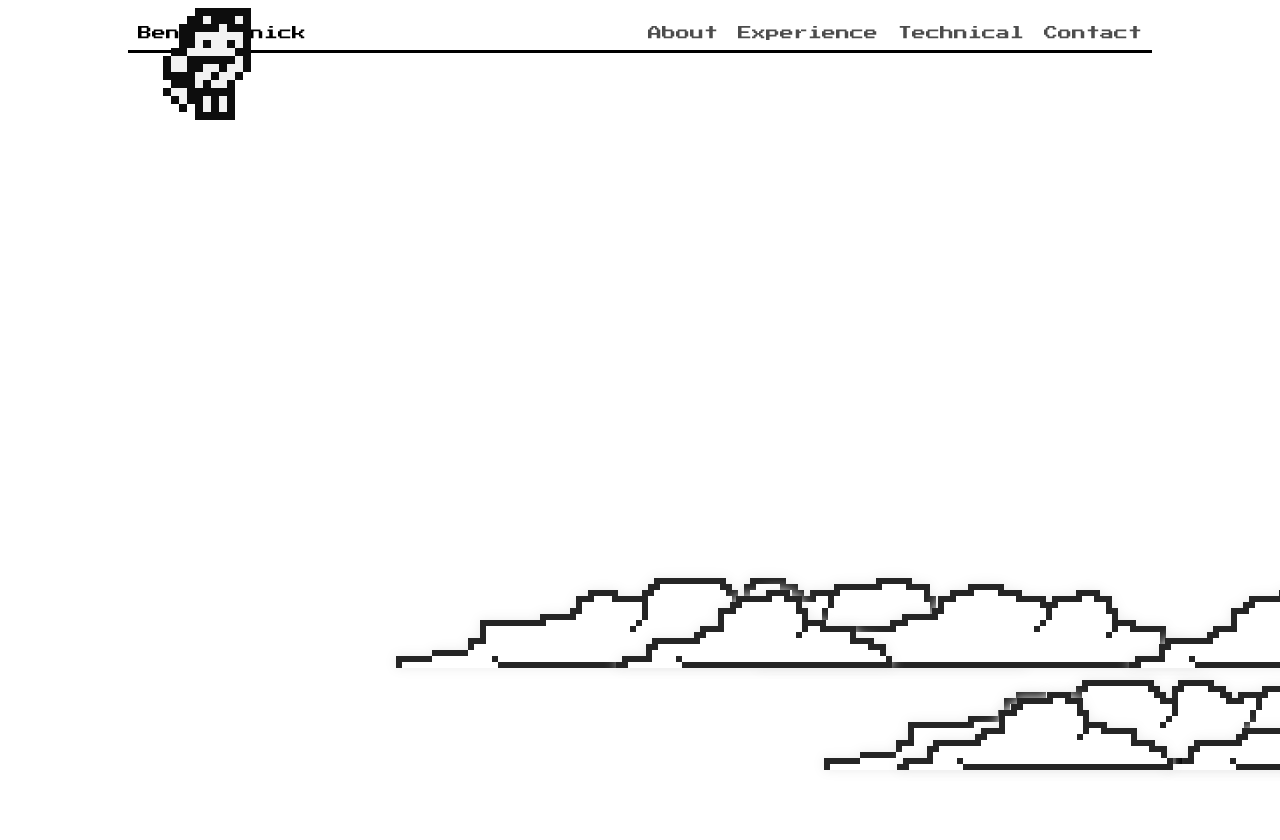
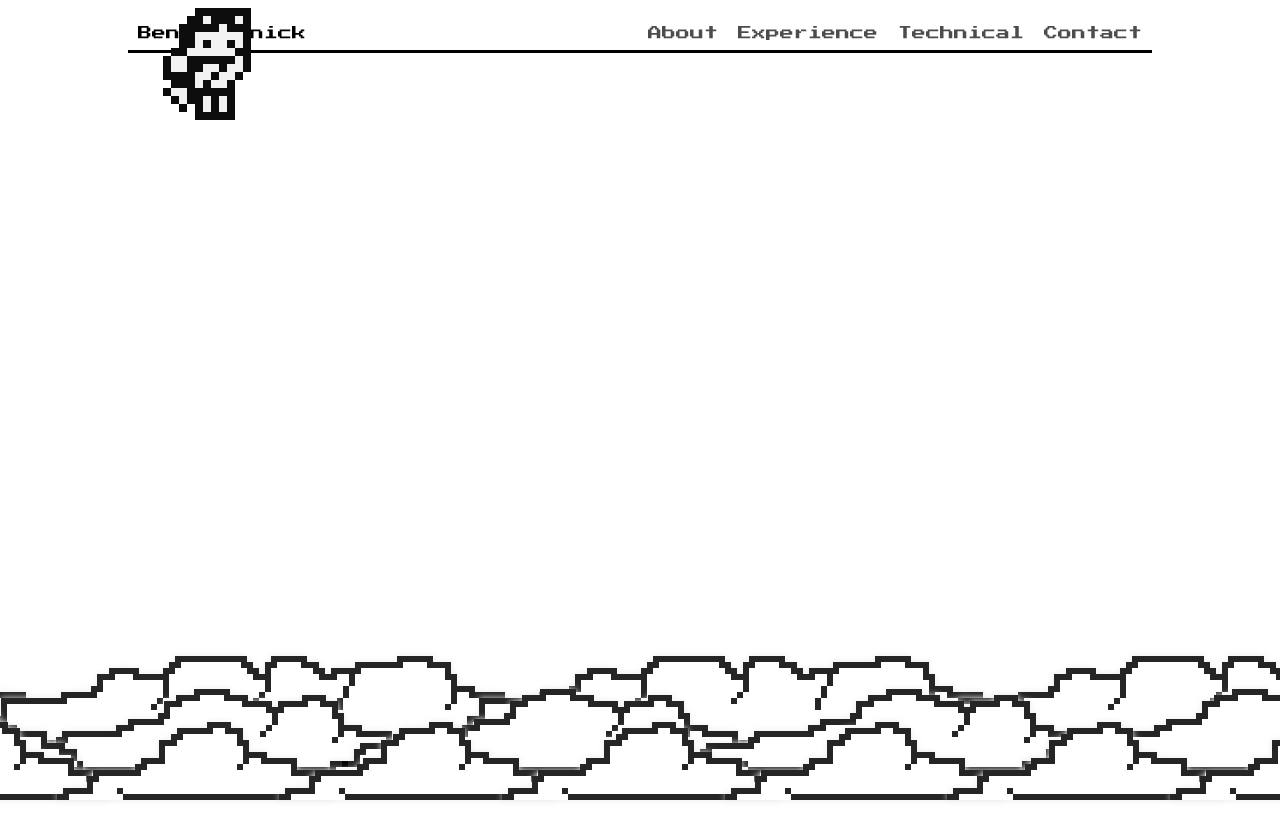
Before and after one commit to benshinnick/personal-website, a React (Create React App) app: page / in a window 1280 px wide. Shown: the top 840 px of the page. Built offline with nearby package versions, Linux system fonts and the light colour scheme; the HTML template or start-up script is replaced by a standard one.

Commit message:
Greatly improved clouds layout

```diff
--- a/src/PersonalWebsite/Clouds/Clouds.css
+++ b/src/PersonalWebsite/Clouds/Clouds.css
@@ -1,23 +1,5 @@
-#small-clouds {
-    overflow:hidden;
-    white-space: nowrap;
-    position: fixed;
-}
-
-#medium-clouds {
-    overflow:hidden;
-    white-space: nowrap;
-    position: fixed;
-}
-
-#large-clouds {
-    overflow:hidden;
-    white-space: nowrap;
-    position: fixed;
-}
-
 .cloud {
-    filter: drop-shadow(0 0 6px rgb(235, 235, 235));
+    filter: drop-shadow(0 0 3px rgb(235, 235, 235));
     position: fixed;
 }
 
@@ -25,81 +7,62 @@
     background-image: url(./CloudSprites/medium-cloud.png);
     width: 276px;
     height: 78px;
+    animation-name: move-small;
+    animation-timing-function: linear;
+    animation-iteration-count: infinite;
+    z-index: 4;
 }
 
 .medium {
     background-image: url(./CloudSprites/medium-large-cloud.png);
     width: 444px;
     height: 90px;
+    animation-name: move-medium;
+    animation-timing-function: linear;
+    animation-iteration-count: infinite;
+    z-index: 3;
 }
 
 .large {
     background-image: url(./CloudSprites/large-cloud.png);
     width: 630px;
     height: 90px;
+    animation-name: move-large;
+    animation-timing-function: linear;
+    animation-iteration-count: infinite;
+    z-index: 1;
 }
 
-/* Top Row Clouds */
+#large-1 { bottom: 54px; animation-duration: 160s; animation-delay: -0s; }
+#large-2 { bottom: 54px; animation-duration: 160s; animation-delay: -40s; }
+#large-3 { bottom: 54px; animation-duration: 160s; animation-delay: -80s; }
+#large-4 { bottom: 54px; animation-duration: 160s; animation-delay: -120s; }
 
-#small-1{
-    /* border: 1px solid red; */
-    top: 590px;
-    animation: move 50s linear infinite;
-    animation-delay: -40s;
-    /* animation-play-state: paused; */
+#medium-1 { bottom: 27px; animation-duration: 120s; animation-delay: -24s; }
+#medium-2 { bottom: 27px; animation-duration: 120s; animation-delay: -48s; }
+#medium-3 { bottom: 27px; animation-duration: 120s; animation-delay: -72s; }
+#medium-4 { bottom: 27px; animation-duration: 120s; animation-delay: -96s; }
+#medium-5 { bottom: 27px; animation-duration: 120s; animation-delay: -120s; }
+
+#small-1 { bottom: 0; animation-duration: 84s;  animation-delay: -0s; }
+#small-2 { bottom: 0; animation-duration: 84s; animation-delay: -12s; }
+#small-3 { bottom: 0; animation-duration: 84s; animation-delay: -24s; }
+#small-4 { bottom: 0; animation-duration: 84s; animation-delay: -36s; }
+#small-5 { bottom: 0; animation-duration: 84s; animation-delay: -48s; }
+#small-6 { bottom: 0; animation-duration: 84s; animation-delay: -60s; }
+#small-7 { bottom: 0; animation-duration: 84s; animation-delay: -72s; }
+
+@keyframes move-small {
+    from {left: -279px; }
+    to { left: 100%; }
 }
 
-#medium-1 {
-    /* border: 1px solid red; */
-    top: 578px;
-    animation: move 70s linear infinite;
-    animation-delay: -45s;
-    /* animation-play-state: paused; */
+@keyframes move-medium {
+    from {left: -449px; }
+    to { left: 100%; }
 }
 
-#large-1 {
-    /* border: 1px solid red; */
-    top: 578px;
-    animation: move 85s linear infinite;
-    animation-delay: -40s;
-    /* animation-play-state: paused; */
-}
-
-#small-3 {
-    /* border: 1px solid red; */
-    top: 590px;
-    animation: move 55s linear infinite;
-    animation-delay: -30s;
-    /* animation-play-state: paused; */
-}
-
-/* Blue Row Clouds */
-
-#small-2 {
-    /* border: 1px solid blue; */
-    top: 692px;
-    animation: move 45s linear infinite;
-    animation-delay: -30s;
-    /* animation-play-state: paused; */
-}
-
-#medium-2 {
-    /* border: 1px solid blue; */
-    top: 680px;
-    animation: move 65s linear infinite;
-    animation-delay: -55s;
-    /* animation-play-state: paused; */
-}
-
-#large-2 {
-    /* border: 1px solid red; */
-    top: 680px;
-    animation: move 80s linear infinite;
-    animation-delay: -55s;
-    /* animation-play-state: paused; */
-}
-
-@keyframes move {
-    from {left: -650px; }
+@keyframes move-large {
+    from {left: -635px; }
     to { left: 100%; }
 }
--- a/src/PersonalWebsite/Clouds/Clouds.jsx
+++ b/src/PersonalWebsite/Clouds/Clouds.jsx
@@ -5,13 +5,27 @@ export default class Clouds extends React.Component {
     render() {
         return (
             <div id='clouds'>
+                <div id="left-barrier"></div>
+                <div id="right-barrier"></div>
                 <canvas className='sprite cloud large' id='large-1'></canvas>
                 <canvas className='sprite cloud large' id='large-2'></canvas>
+                <canvas className='sprite cloud large' id='large-3'></canvas>
+                <canvas className='sprite cloud large' id='large-4'></canvas>
+
                 <canvas className='sprite cloud medium' id='medium-1'></canvas>
                 <canvas className='sprite cloud medium' id='medium-2'></canvas>
+                <canvas className='sprite cloud medium' id='medium-3'></canvas>
+                <canvas className='sprite cloud medium' id='medium-4'></canvas>
+                <canvas className='sprite cloud medium' id='medium-5'></canvas>
+
+
                 <canvas className='sprite cloud small' id='small-1'></canvas>
                 <canvas className='sprite cloud small' id='small-2'></canvas>
                 <canvas className='sprite cloud small' id='small-3'></canvas>
+                <canvas className='sprite cloud small' id='small-4'></canvas>
+                <canvas className='sprite cloud small' id='small-5'></canvas>
+                <canvas className='sprite cloud small' id='small-6'></canvas>
+                <canvas className='sprite cloud small' id='small-7'></canvas>
             </div>
         );
     }
--- a/src/PersonalWebsite/RocketGuy/RocketGuy.css
+++ b/src/PersonalWebsite/RocketGuy/RocketGuy.css
@@ -9,6 +9,7 @@
     margin-top: 150px;
     margin-left: 11.5vw;
     transition: margin-top 500ms ease-out;
+    z-index: 2;
 
     animation-name: idle;
     animation-timing-function: steps(5);
```
